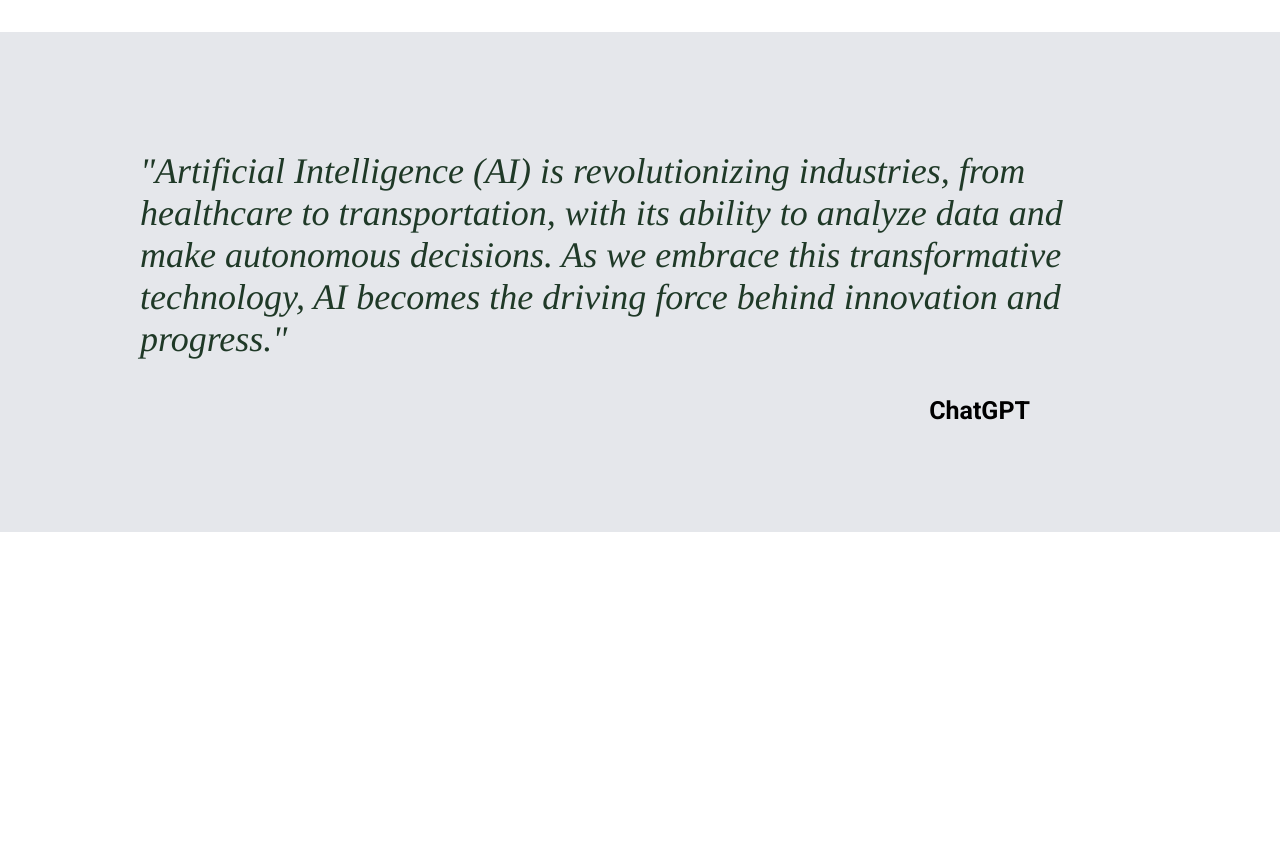
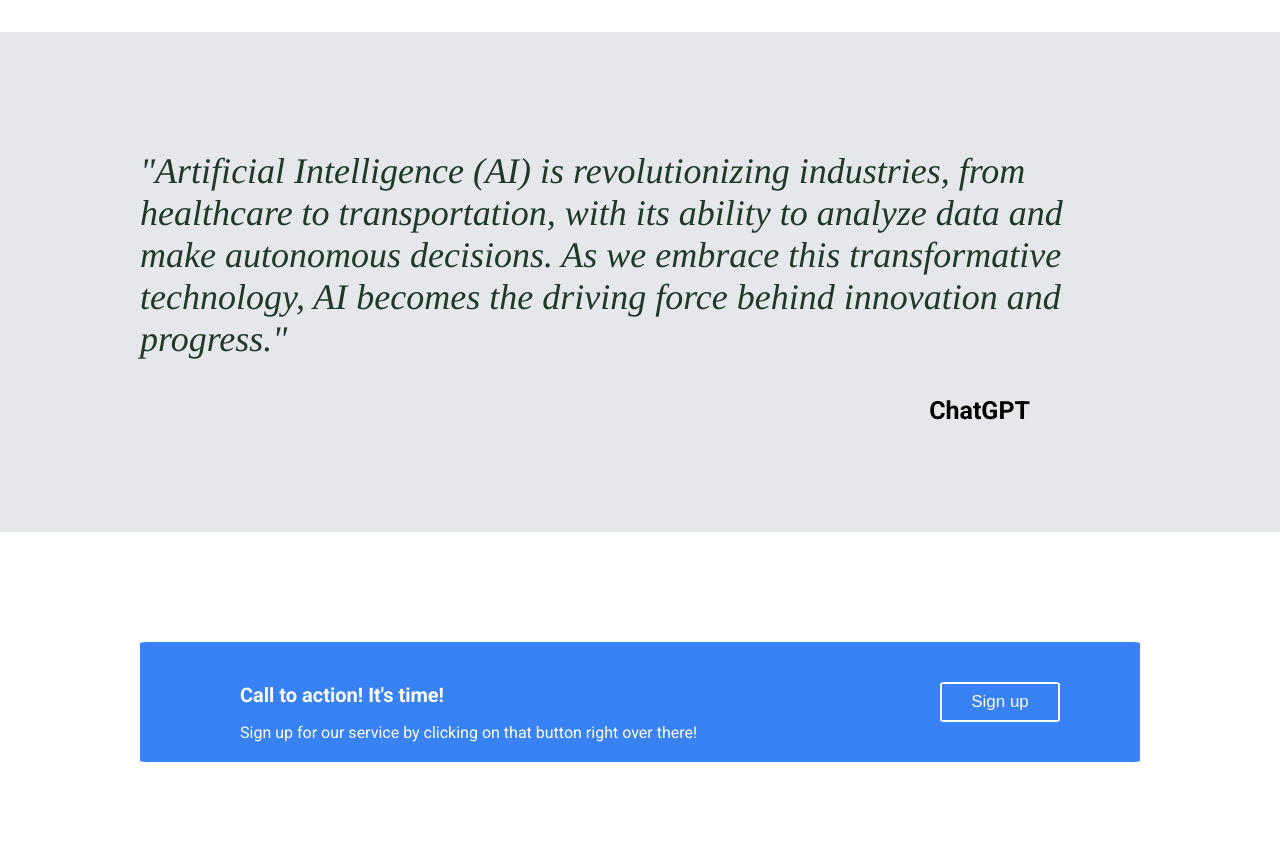
Before and after one commit to eyualem/dream-ai-solutions, a plain HTML site: page index.html in a window 1280 px wide. Shown: the part 1054-1906 px from the top of the page. Before the commit the page ends 1586 px from the top, so only its background shows below. Drawn offline with Linux system fonts and the light colour scheme; files that its build step writes are made by us from their sources; files whose address does not match are found by name.

Commit message:
Added and styled #contact-section

```diff
--- a/index.html
+++ b/index.html
@@ -16,7 +16,7 @@
                 <ul>
                     <a href="#intro-section"><li class="nav-link">Intro</li></a>
                     <a href="#services-section"><li class="nav-link">Services</li></a>
-                    <a href="contacts-section"><li class="nav-link">Contacts</li></a>
+                    <a href="#contact-section"><li class="nav-link">Contacts</li></a>
                 </ul>
             </nav>
         </header>
@@ -29,7 +29,7 @@
                 <p class="welcome-text">
                 Elevate your business with our suite of AI services tailored to streamline processes, enhance customer interactions, and drive growth.
                 </p>
-                <input id="sign-up-button" type="submit" value="Sign up" placeholder="Sign up" name="submit">
+                <input class="sign-up-button" type="submit" value="Sign up" placeholder="Sign up" name="submit">
             </div>
 
             </div></div>
@@ -75,5 +75,21 @@
         <section class="main-section" id="contacts-section"></section>
 
     </main>
+    <footer id="contact-section">
+        <div class="contact-box">
+            <div class="contact-box-text">
+               <spam class="text-specifically">
+                 <h3>Call to action! It's time!</h3>
+                 <p class="contact-text">
+                 Sign up for our service by clicking on that button right over there!
+                 </p>
+                </span>
+            </div>
+            <div class="contact-box-button">
+               <input class="sign-up-button" type="submit" value="Sign up" placeholder="Sign up" name="submit">
+            </div>
+        </div>
+
+    </footer>
   </body>
 </html>
--- a/stylesheet.css
+++ b/stylesheet.css
@@ -102,11 +102,11 @@ a:hover{
     margin-top: 0%;
 }
 
-#sign-up-button{
+.sign-up-button{
     height: 40px;
     width: 120px;
     font-size: 17px;
-    border-radius: 10%;
+    border-radius: 5%;
     background-color: #3882f6;
     color: white;
     border: 0;
@@ -191,5 +191,50 @@ blockquote{
     text-align: right;
     font-size: 25px;
     padding-right: 150px;
+}
+
+#contact-section{
+    height: 210px;
+    width: 100%;
 
 }
+
+.contact-box{
+    width: 1000px;
+    background-color: #3882f6;
+    height: 120px;
+    display: grid;
+    grid-template-columns: 75% 25%;
+    margin: 0 auto;
+    margin-top: 110px;
+    border-radius: 1%;
+
+}
+
+.contact-box-text{
+    padding-left: 100px;
+    color: white;
+    align-self: center;
+
+}
+
+.contact-box-text h3{
+    font-size: 20px;
+    padding: 0;
+}
+
+.text-specifically h3, .text-specifically p{
+    margin-bottom: 0;
+}
+
+
+
+.contact-box-button{
+    align-self: center;
+}
+
+.contact-box .sign-up-button{
+    border: 2px solid white;
+    margin: auto;
+    margin-left: 50px;
+}
```
